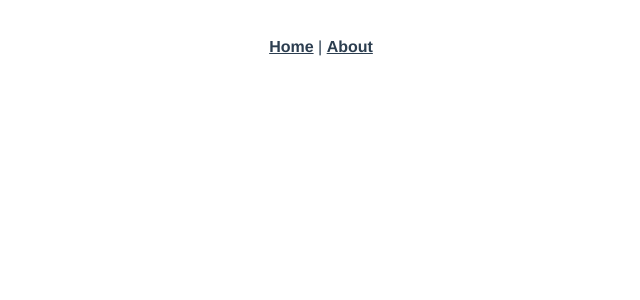
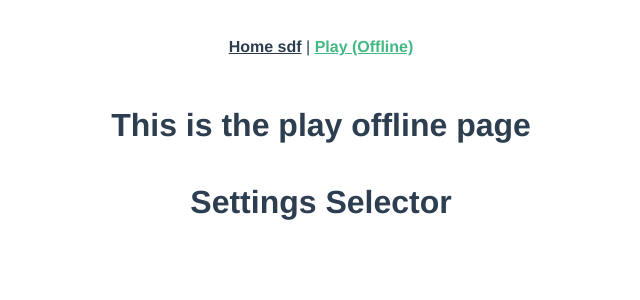
Before and after one commit to enjoythecode/strate.gg, a Vue app in the folder vue/: page /play in a window 1280 px wide. Shown: the top 300 px of the page, without its empty margins (319-959 px from the left). Built offline with nearby package versions, Linux system fonts and the light colour scheme.

Commit message:
modify template to learn about project structure

```diff
--- a/vue/src/App.vue
+++ b/vue/src/App.vue
@@ -1,8 +1,8 @@
 <template>
   <div id="app">
     <div id="nav">
-      <router-link to="/">Home</router-link> |
-      <router-link to="/about">About</router-link>
+      <router-link to="/">Home sdf</router-link> |
+      <router-link to="/play">Play (Offline)</router-link>
     </div>
     <router-view />
   </div>
--- /dev/null
+++ b/vue/src/components/GameSettingSelector.vue
@@ -0,0 +1,20 @@
+<template>
+  <div class="hello">
+    <h1>{{ msg }} Settings Selector</h1>
+  </div>
+</template>
+
+<script>
+export default {
+  name: "GameSettingSelector",
+  props: {
+    msg: String
+  }
+};
+</script>
+
+<style scoped lang="scss">
+h1 {
+  margin: 40px 0 0;
+}
+</style>
--- a/vue/src/components/HelloWorld.vue
+++ b/vue/src/components/HelloWorld.vue
@@ -2,8 +2,7 @@
   <div class="hello">
     <h1>{{ msg }}</h1>
     <p>
-      For a guide and recipes on how to configure / customize this project,<br />
-      check out the
+
       <a href="https://cli.vuejs.org" target="_blank" rel="noopener"
         >vue-cli documentation</a
       >.
--- a/vue/src/router/index.js
+++ b/vue/src/router/index.js
@@ -1,6 +1,5 @@
 import Vue from "vue";
 import VueRouter from "vue-router";
-import Home from "../views/Home.vue";
 
 Vue.use(VueRouter);
 
@@ -8,16 +7,12 @@ const routes = [
   {
     path: "/",
     name: "Home",
-    component: Home
+    component: () => import("../views/Home.vue")
   },
   {
-    path: "/about",
-    name: "About",
-    // route level code-splitting
-    // this generates a separate chunk (about.[hash].js) for this route
-    // which is lazy-loaded when the route is visited.
-    component: () =>
-      import(/* webpackChunkName: "about" */ "../views/About.vue")
+    path: "/play",
+    name: "PlayOffline",
+    component: () => import("../views/PlayOffline.vue")
   }
 ];
 
--- a/vue/src/views/About.vue
+++ /dev/null
@@ -1,5 +0,0 @@
-<template>
-  <div class="about">
-    <h1>This is an about page</h1>
-  </div>
-</template>
--- /dev/null
+++ b/vue/src/views/PlayOffline.vue
@@ -0,0 +1,18 @@
+<template>
+  <div class="playOffline">
+    <h1>This is the play offline page</h1>
+    <GameSettingSelector />
+  </div>
+</template>
+
+<script>
+// @ is an alias to /src
+import GameSettingSelector from "@/components/GameSettingSelector.vue";
+
+export default {
+  name: "PlayOffline",
+  components: {
+    GameSettingSelector
+  }
+};
+</script>
```
